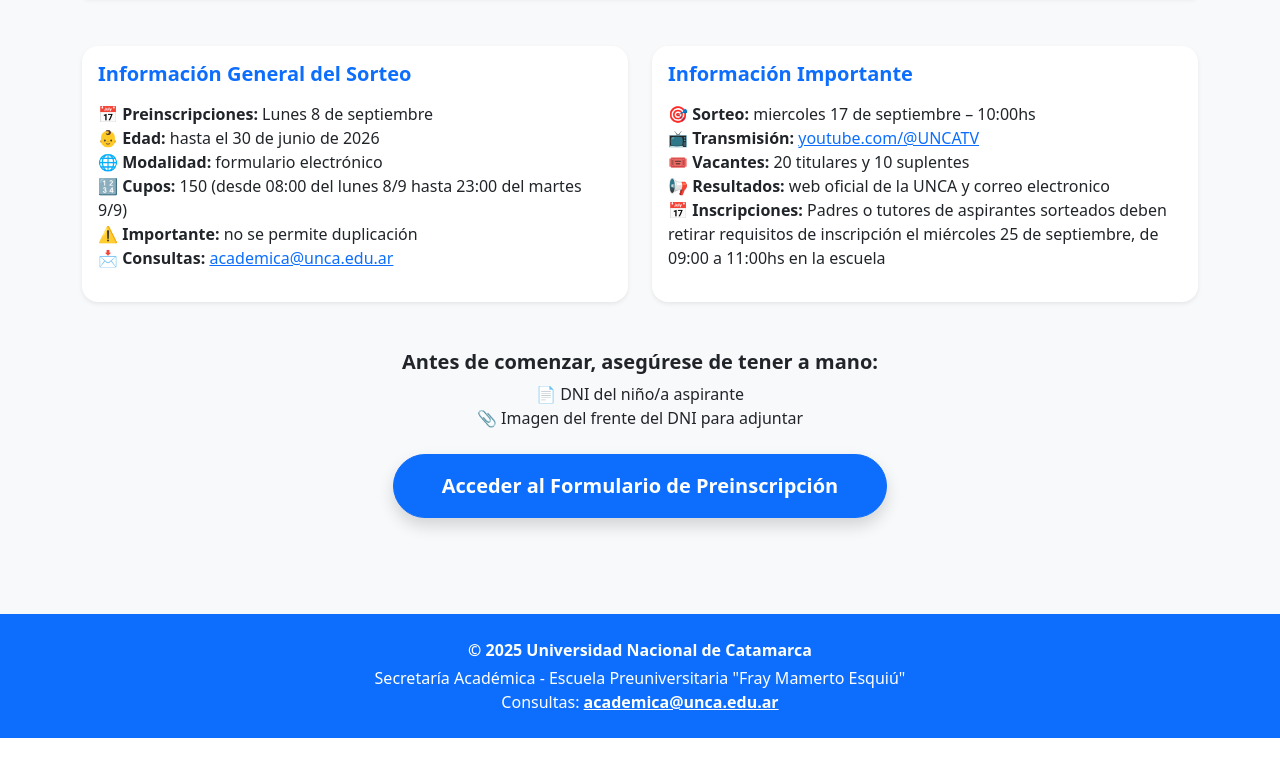
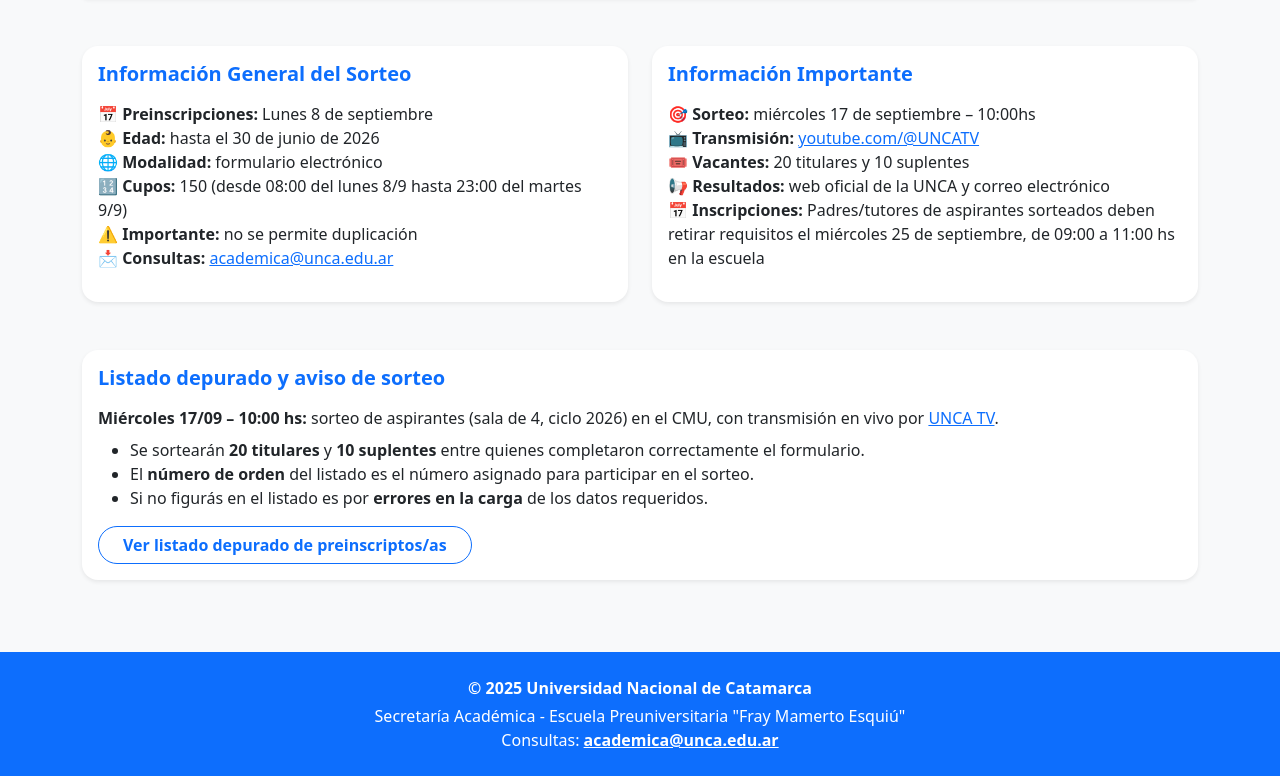
Before and after one commit to Ulises-Gordillo-1999/Sorteo, a React (Create React App) app in the folder frontend/: page / in a window 1280 px wide. Shown: the part 655-1431 px from the top of the page. Before the commit the page ends 1393 px from the top, so only its background shows below. Built offline with nearby package versions, Linux system fonts and the light colour scheme.

Commit message:
actualizacion en las interfaces

```diff
--- a/frontend/src/components/SorteoAnimado.js
+++ b/frontend/src/components/SorteoAnimado.js
@@ -1,4 +1,5 @@
 // SorteoAnimado.js
+
 import { useEffect, useState } from "react";
 import { motion } from "framer-motion";
 import "bootstrap/dist/css/bootstrap.min.css";
@@ -8,6 +9,7 @@ const SorteoAnimado = ({ seleccionados = [], onFinish }) => {
 
   useEffect(() => {
     if (seleccionados.length === 0) return;
+    console.log(seleccionados)
     let i = 0;
     const intervalo = setInterval(() => {
       setActualIndex(i);
@@ -36,6 +38,7 @@ const SorteoAnimado = ({ seleccionados = [], onFinish }) => {
           {actualIndex >= 0 && seleccionados[actualIndex] ? (
             <div>
               <h4>
+                N° orden{seleccionados[actualIndex].aspirante_id} -
                 {seleccionados[actualIndex].apellido},{" "}
                 {seleccionados[actualIndex].nombre}
               </h4>
@@ -60,7 +63,7 @@ const SorteoAnimado = ({ seleccionados = [], onFinish }) => {
               key={i}
               className="list-group-item d-flex justify-content-between align-items-center"
             >
-              {a.apellido}, {a.nombre}
+             N° orden {a.aspirante_id} - {a.apellido}, {a.nombre}
               <span className="badge bg-secondary">{a.tipo}</span>
             </li>
           ))}
--- a/frontend/src/pages/HomeUnca1.js
+++ b/frontend/src/pages/HomeUnca1.js
@@ -2,11 +2,13 @@ import React from "react";
 import logoUnca from "../images/logo_unca.jpg";
 import logoSA from "../images/LOGO_SA_OFICIAL.jpg";
 import imageUnca from "../images/UNCA.jpg";
-import { useNavigate } from 'react-router-dom';
+import { useNavigate } from "react-router-dom";
 
+const LISTADO_URL = "https://docs.google.com/spreadsheets/d/1rmxWP1TvgtQ7pP8UjtQOaBp1jG5YePD50MebEyhQUDI/edit?usp=sharing"; // ⬅️ Reemplazar por el link real
 
 function Home() {
   const navigate = useNavigate();
+
   return (
     <div className="bg-light d-flex flex-column min-vh-100">
       <main className="container py-5 flex-grow-1">
@@ -63,8 +65,8 @@ function Home() {
                     🌐 <strong>Modalidad:</strong> formulario electrónico
                   </li>
                   <li>
-                    🔢 <strong>Cupos:</strong> 150 (desde 08:00 del lunes 8/9 hasta 23:00 del
-                    martes 9/9)
+                    🔢 <strong>Cupos:</strong> 150 (desde 08:00 del lunes 8/9
+                    hasta 23:00 del martes 9/9)
                   </li>
                   <li>
                     ⚠️ <strong>Importante:</strong> no se permite duplicación
@@ -88,7 +90,8 @@ function Home() {
                 </h5>
                 <ul className="list-unstyled mt-3">
                   <li>
-                    🎯 <strong>Sorteo:</strong> miercoles 17 de septiembre – 10:00hs
+                    🎯 <strong>Sorteo:</strong> miércoles 17 de septiembre –
+                    10:00hs
                   </li>
                   <li>
                     📺 <strong>Transmisión:</strong>{" "}
@@ -104,10 +107,13 @@ function Home() {
                     🎟️ <strong>Vacantes:</strong> 20 titulares y 10 suplentes
                   </li>
                   <li>
-                    📢 <strong>Resultados:</strong> web oficial de la UNCA y correo electronico
+                    📢 <strong>Resultados:</strong> web oficial de la UNCA y
+                    correo electrónico
                   </li>
                   <li>
-                    📅 <strong>Inscripciones:</strong> Padres o tutores de aspirantes sorteados deben retirar requisitos de inscripción el miércoles 25 de septiembre, de 09:00 a 11:00hs en la escuela
+                    📅 <strong>Inscripciones:</strong> Padres/tutores de
+                    aspirantes sorteados deben retirar requisitos el miércoles
+                    25 de septiembre, de 09:00 a 11:00 hs en la escuela
                   </li>
                 </ul>
               </div>
@@ -115,18 +121,16 @@ function Home() {
           </div>
         </div>
 
-        {/* Recordatorio */}
+
+        {/* Recordatorio y botón deshabilitados temporalmente
 <div className="mb-4 text-center">
-          <h5 className="fw-bold">
-            Antes de comenzar, asegúrese de tener a mano:
-          </h5>
+  <h5 className="fw-bold">Antes de comenzar, asegúrese de tener a mano:</h5>
   <ul className="list-unstyled">
     <li>📄 DNI del niño/a aspirante</li>
     <li>📎 Imagen del frente del DNI para adjuntar</li>
   </ul>
 </div>
 
-        {/* Botón */}
 <div className="text-center mb-5">
   <button
     className="btn btn-primary btn-lg px-5 py-3 fw-bold rounded-pill shadow"
@@ -134,6 +138,59 @@ function Home() {
   >
     Acceder al Formulario de Preinscripción
   </button>
+</div>
+*/}
+
+        {/* Aviso + Listado depurado */}
+        <div className="mb-4">
+          <div className="card border-0 rounded-4 shadow-sm">
+            <div className="card-body">
+              <h5 className="card-title fw-bold text-primary mb-3">
+                Listado depurado y aviso de sorteo
+              </h5>
+
+              {/* Versión breve */}
+              <p className="mb-2">
+                <strong>Miércoles 17/09 – 10:00 hs:</strong> sorteo de
+                aspirantes (sala de 4, ciclo 2026) en el CMU, con transmisión en
+                vivo por{" "}
+                <a
+                  href="https://www.youtube.com/@UNCATV"
+                  target="_blank"
+                  rel="noreferrer"
+                >
+                  UNCA TV
+                </a>
+                .
+              </p>
+
+              {/* Aclaraciones clave */}
+              <ul className="mb-3">
+                <li>
+                  Se sortearán <strong>20 titulares</strong> y{" "}
+                  <strong>10 suplentes</strong> entre quienes completaron
+                  correctamente el formulario.
+                </li>
+                <li>
+                  El <strong>número de orden</strong> del listado es el número
+                  asignado para participar en el sorteo.
+                </li>
+                <li>
+                  Si no figurás en el listado es por{" "}
+                  <strong>errores en la carga</strong> de los datos requeridos.
+                </li>
+              </ul>
+
+              <a
+                className="btn btn-outline-primary fw-semibold rounded-pill px-4"
+                href={LISTADO_URL}
+                target="_blank"
+                rel="noreferrer"
+              >
+                Ver listado depurado de preinscriptos/as
+              </a>
+            </div>
+          </div>
         </div>
       </main>
 
```
Lines whose indentation alone changed are shown as unchanged.
